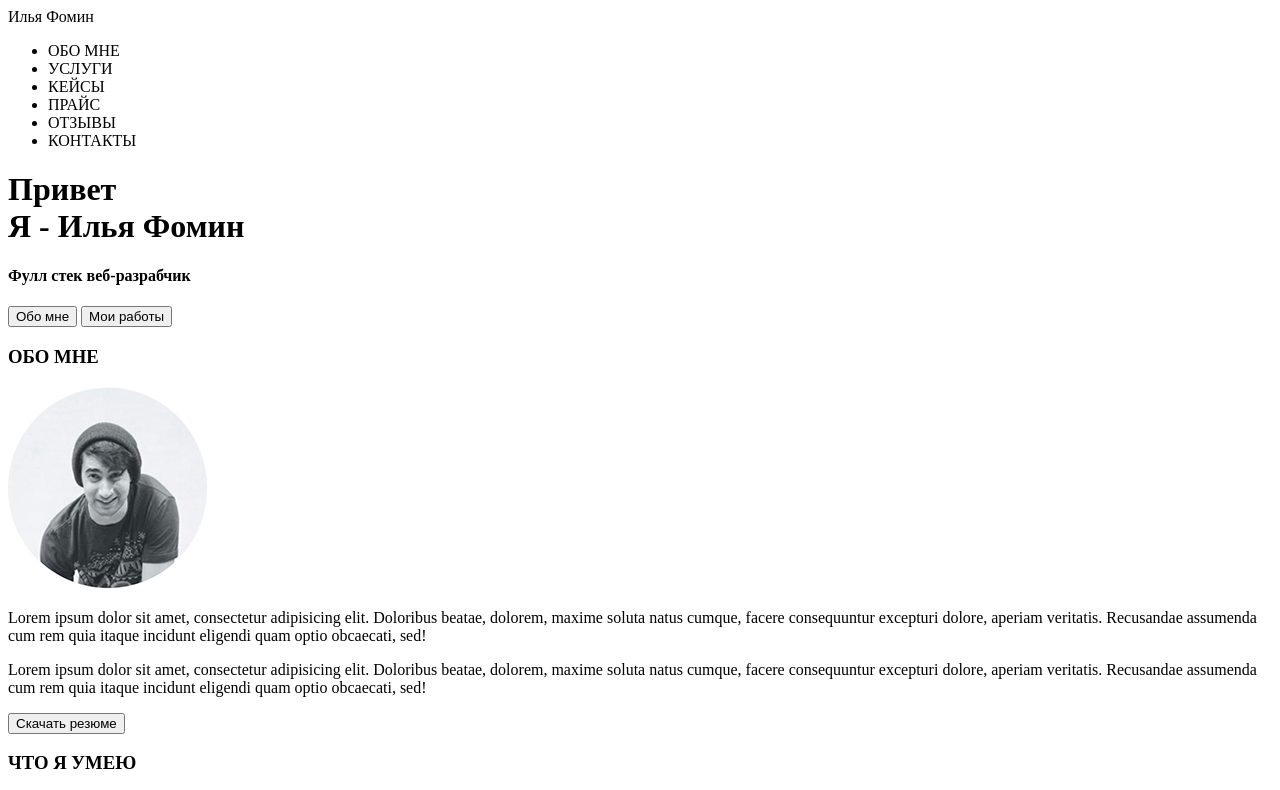
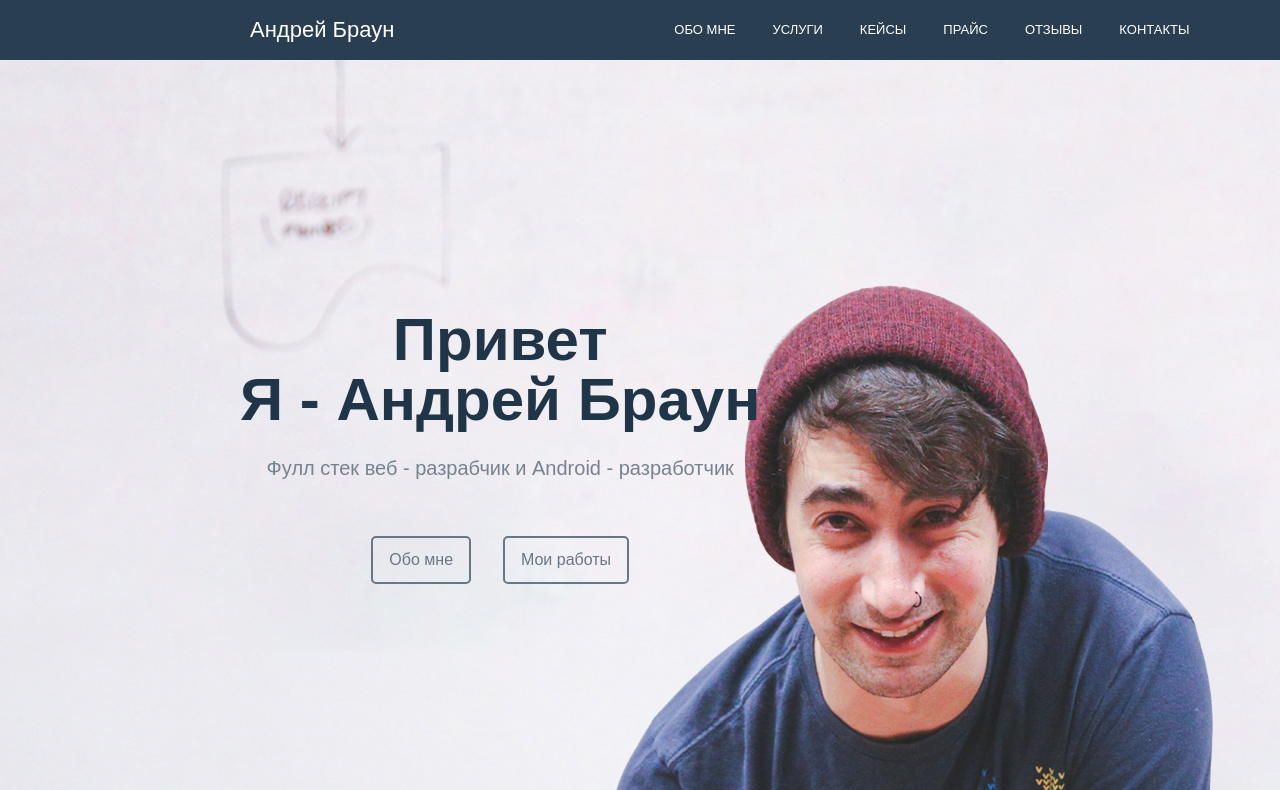
Before and after one commit to DdeadliestT/DdeadliestT.github.io, a plain HTML site: page src/index.html in a window 1280 px wide. Shown: the top 790 px of the page. Drawn offline with Linux system fonts and the light colour scheme.

Commit message:
Обновил проект
Вёрстка первого блока

```diff
--- /dev/null
+++ b/src/css/reset.css
@@ -0,0 +1,41 @@
+*{
+    padding: 0;
+    margin: 0;
+    border: 0;
+}
+
+*,*:before, *:after{
+	-moz-box-sizing: border-box;
+	-webkit-box-sizing: border-box;
+	box-sizing: border-box;
+}
+
+:focus, :active{outline: none;}
+a:focus, a:active{outline: none;}
+
+nav, footer, header, aside{display: block;}
+
+html, body{
+height:100%;
+width:100%;
+font-size 100%;
+line-height: 1;
+font-size:14px;
+-ms-text-size-adjust: 100%;
+-moz-text-size-adjust: 100%;
+-webkit-text-size-adjust: 100%;
+}
+
+input, button, textarea{font-family: inherit;
+}
+
+input::-ms-clear{display: none;}
+button{cursor: pointer;}
+button::-moz-focus-inner{padding: 0; border:0;}
+a, a:visited{text-decoration: none; color: black;}
+a:hover{text-decoration: none;}
+ul li{list-style: none;}
+img{vertical-align: top;}
+
+
+h1,h2,h3,h4,h5,h6{font-size: inherit; font-weight: 400;}
--- /dev/null
+++ b/src/css/style.css
@@ -0,0 +1,67 @@
+body{
+    font-family: Arial, sans-serif;
+}
+
+nav{
+    width: 100%;
+    height: 60px;
+    background: #2a3e51;
+}
+
+.logo{
+    color: #fff;
+    font-size: 22px;
+    line-height: 60px;
+    padding: 0 0 0 250px;
+    float: left;
+}
+
+.menu{
+    float: left;
+    padding-left: 280px;
+}
+
+.menu li{
+    float: left;
+    line-height: 60px;
+    color: #fff;
+    margin-right: 37px;
+    font-size: 13px;
+    text-transform: uppercase;
+}
+
+.main{
+    width: 100%;
+    height: calc(120% - 60px);
+    background: url("../img/boy.png") 90% 100%/auto 75% no-repeat, url(../img/bg.jpg) center/cover no-repeat;
+}
+
+.title__container{
+    float: left;
+    margin: 250px 0 0 240px;
+    color: #213549;
+    text-align: center;
+}
+
+.title__container h1{
+    font-size: 60px;
+    font-weight: bold;
+}
+
+.title__container h4{
+    margin-top: 28px;
+    font-size: 20px;
+    color: #77828f;
+}
+
+.title__container input{
+    margin: 58px 14px 0 14px;
+    height: 48px;
+    text-align: center;
+    border: 2px solid #697784;
+    color: #697784;
+    background: none;
+    border-radius: 5px;
+    padding: 6px 16px;
+    font-size: 16px;
+}
--- a/src/index.html
+++ b/src/index.html
@@ -6,23 +6,27 @@
     <meta name="description" content="Это моя первая страница...">
     <meta name="author" content="Ilya">
     <meta name="robots" content="noindex, nofollow">
+    <link rel="stylesheet" href="css/reset.css">
+    <link rel="stylesheet" href="css/style.css">
 
-    <title>Урок 2 - HTML</title>
+    <title>Мой первый сайт</title>
 </head>
 
 <body>
 
     <header>
         <nav>
-            <div class="logo">Илья Фомин</div>
-            <div class="menu"><ul>
-                <li>ОБО МНЕ</li>
-                <li>УСЛУГИ</li>
-                <li>КЕЙСЫ</li>
-                <li>ПРАЙС</li>
-                <li>ОТЗЫВЫ</li>
-                <li>КОНТАКТЫ</li>
-            </ul></div>
+            <div class="logo">Андрей Браун</div>
+            <div class="menu">
+                <ul>
+                    <li>Обо мне</li>
+                    <li>Услуги</li>
+                    <li>Кейсы</li>
+                    <li>Прайс</li>
+                    <li>Отзывы</li>
+                    <li>Контакты</li>
+                </ul>
+            </div>
         </nav>
     </header>
 
@@ -30,9 +34,9 @@
 
         <div class="title__container">
 
-        <h1>Привет <br> Я - Илья Фомин</h1>
+            <h1>Привет <br> Я - Андрей Браун</h1>
 
-        <h4>Фулл стек веб-разрабчик</h4>
+            <h4>Фулл стек веб - разрабчик и Android - разработчик</h4>
 
             <input type="submit" value="Обо мне">
             <input type="submit" value="Мои работы">
```
Also changed, not shown: src/img/bg.jpg (added), src/img/boy.png (added). Lines whose indentation alone changed are shown as unchanged.
